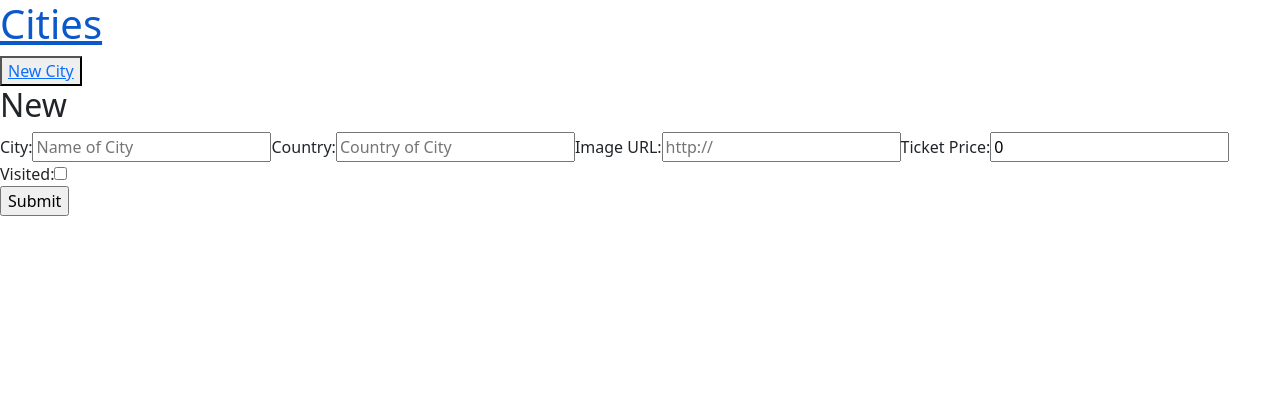
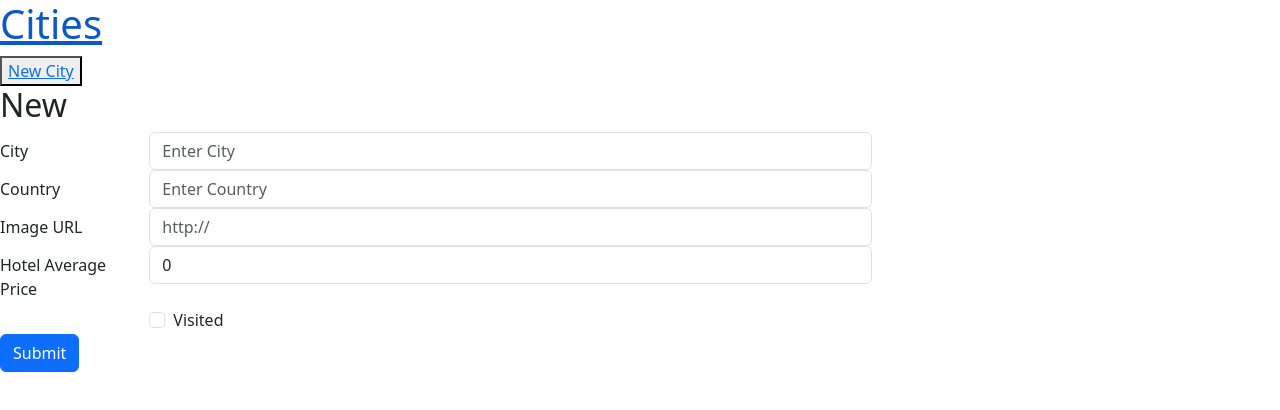
Before and after one commit to sabrimohiuddin/cities-frontend, a React (Create React App) app: page /cities/new in a window 1280 px wide. Shown: the top 410 px of the page. Built offline with nearby package versions, Linux system fonts and the light colour scheme.

Commit message:
css for CityNewForm and CityEditForm is looking good, working on Comments file now

```diff
--- a/src/Components/CityDetails.js
+++ b/src/Components/CityDetails.js
@@ -57,7 +57,7 @@ function CityDetails() {
           </div>
         </div>
       </article>
-      {/* <Comments /> */}
+      <Comments />
     </>
   );
 }
--- a/src/Components/CityEditForm.js
+++ b/src/Components/CityEditForm.js
@@ -51,7 +51,7 @@ function CityEditForm() {
   };
 
   return (
-    <div className="edit">
+    <div className="text-box">
 
 <form onSubmit={handleSubmit}>
   <div class="form-group">
--- a/src/Components/CityNewForm.js
+++ b/src/Components/CityNewForm.js
@@ -43,54 +43,91 @@ function CityNewForm() {
   };
 
   return (
-    <div className="New">
+    <div className="New form-group row text-box">
       <form onSubmit={handleSubmit}>
-        <label htmlFor="city">City:</label>
+
+      <div class="form-group row">
+        <label htmlFor="inputEmail3" class="col-sm-2 col-form-label">City</label>
+        <div class="col-sm-10">
           <input
+              type="text"
+              class="form-control"
               id="city"
               value={city.city}
+              placeholder="Enter City"
+              onChange={handleTextChange}
+              required  />
+        </div>
+      </div>
+
+      <div class="form-group row">
+        <label htmlFor="inputcountry3" class="col-sm-2 col-form-label">Country</label>
+        <div class="col-sm-10">
+          <input
               type="text"
+              class="form-control"
+              id="country"
+              placeholder="Enter Country"
               onChange={handleTextChange}
-          placeholder="Name of City"
-          required
-        />
-        <label htmlFor="country">Country:</label>
+              value={city.country}
+              required />
+        </div>
+      </div>
+
+      <div class="form-group row">
+        <label htmlFor="inputEmail3" class="col-sm-2 col-form-label">Image URL</label>
+        <div class="col-sm-10">
           <input
-          id="country"
                 type="text"
-          value={city.country}
-          placeholder="Country of City"
-          onChange={handleTextChange}
-        />
-        <label htmlFor="image">Image URL:</label>
-        <input
+                class="form-control"
                 id="image"
-          type="text"
-          value={city.image}
                 placeholder="http://"
                 onChange={handleTextChange}
+                value={city.image}
+                required />
+        </div>
+      </div>
+
+      <div class="form-group row">
+        <label htmlFor="inputEmail3" class="col-sm-2 col-form-label">Hotel Average Price</label>
+        <div class="col-sm-10">
+            <input
+                type="number"
+                class="form-control"
+                step="0.01"
+                id="ticket_price"
+                placeholder="Enter Hotel Room Price"
+                onChange={handleTextChange}
+                value={city.ticket_price}
                  />
-        <label htmlFor="ticket_price">Ticket Price:</label>
+        </div>
+      </div>
+
+      <div class="form-group row">
+        <div class="col-sm-2"></div>
+        <div class="col-sm-10">
+          <div class="form-check">
             <input
-          id="ticket_price"
-          type="number"
-          step="0.01"
-          value={city.ticket_price}
-          placeholder="Ticket Price"
-          onChange={handleTextChange}
-        />
-        <label htmlFor="has_visited">Visited:</label>
-        <input
+                class="form-check-input"
+                type="checkbox"
                 id="has_visited"
-          type="checkbox"
                 onChange={handleCheckboxChange}
-          checked={city.has_visited}
-        />
+                checked={city.has_visited} />
+            <label class="form-check-label" for="gridCheck1">
+              Visited
+            </label>
+          </div>
+      </div>
+  </div>
 
-        <br />
+      <div class="form-group row">
+        <div class="col-sm-10">
+          <button type="submit" class="btn btn-primary">Submit</button>
+        </div>
+      </div>
+</form>
 
-        <input type="submit" />
-      </form>
+
     </div>
   );
 }
--- a/src/index.css
+++ b/src/index.css
@@ -33,8 +33,8 @@ img {
   gap: 10px; /* Add a gap of 10px between buttons */
 }
 
-.edit {
-  width: 60%; /* You can adjust the width value as needed */
+.text-box {
+  width: 70%; /* You can adjust the width value as needed */
 }
 
 .visited-text {
```
Lines whose indentation alone changed are shown as unchanged.
